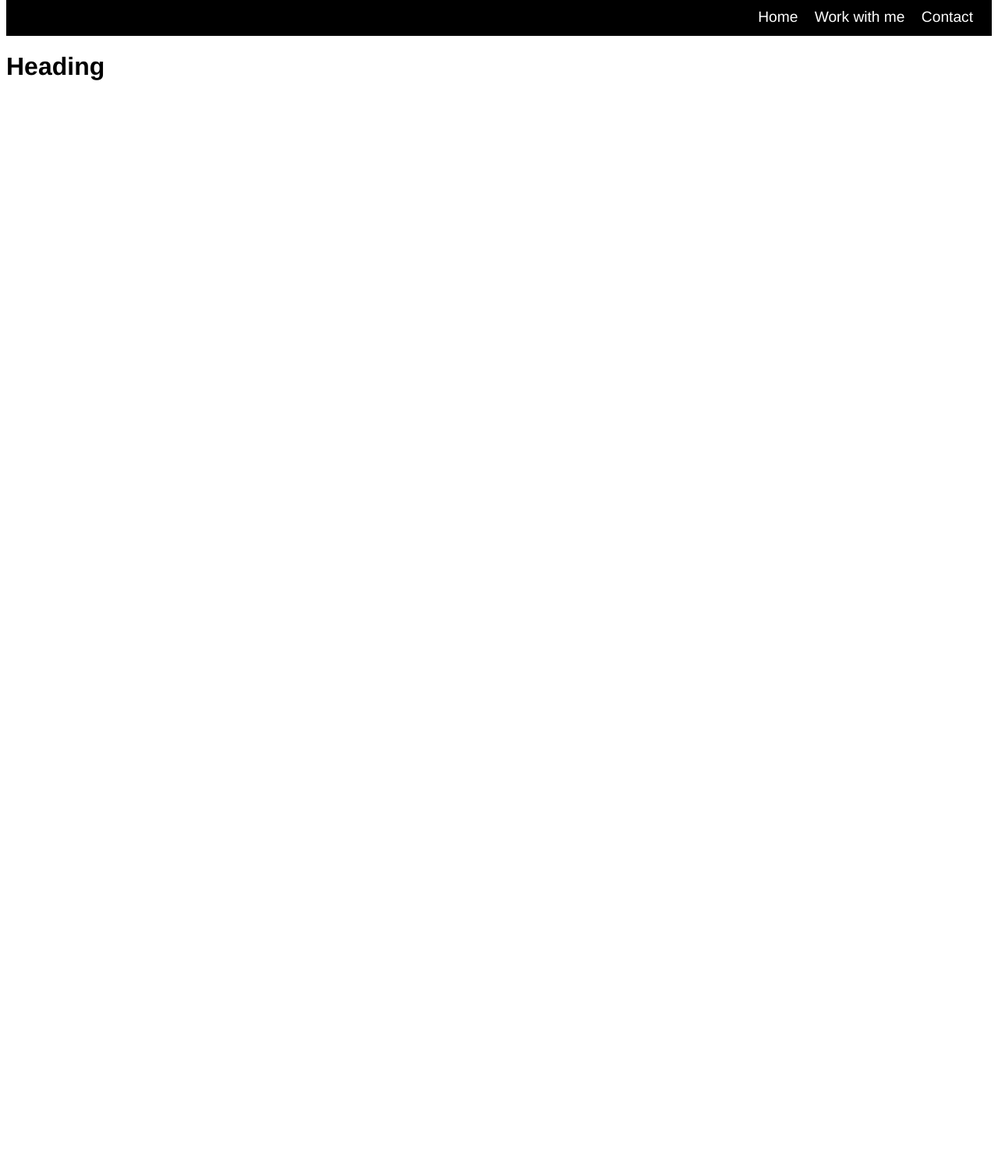
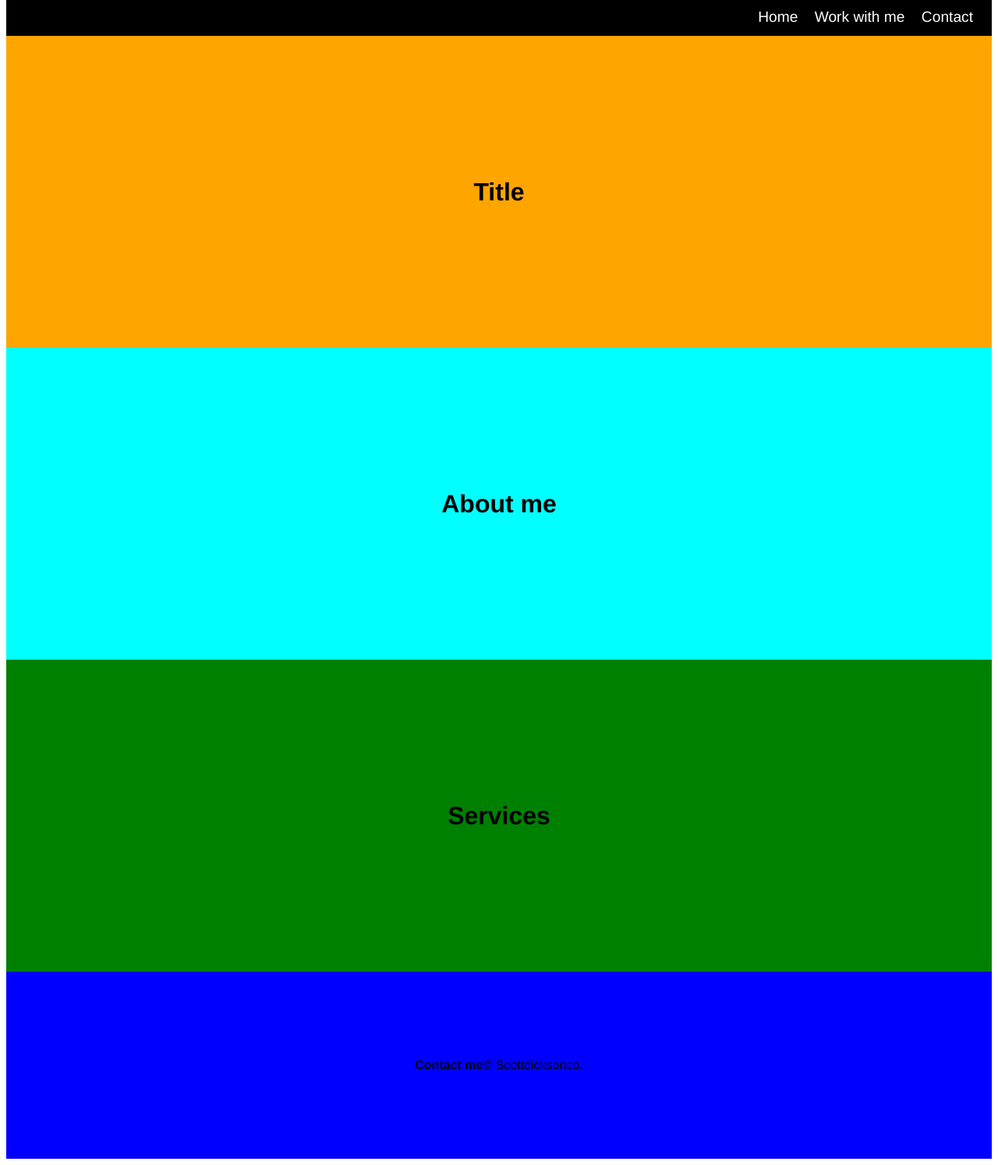
Before and after one commit to ScottDickson/homepage, a plain HTML site: page index.html in a window 1280 px wide. Shown: the part 10-1504 px from the top of the page at 78% size. Before the commit the page ends 800 px from the top, so only its background shows below. Drawn offline with Linux system fonts and the light colour scheme.

Commit message:
base layout

```diff
--- a/index.html
+++ b/index.html
@@ -12,8 +12,18 @@
         <a href="">Contact</a>
       </nav>
     </div><!--topbar-->
-  <h1>Heading</h1>
-
-
+    <div class="title">
+      <h1>Title</h1>
+    </div><!--title-->
+    <div class="about">
+      <h1>About me</h1>
+    </div><!--about-->
+    <div class="services">
+      <h1>Services</h1>
+    </div><!--services-->
+    <footer>
+      <h4>Contact me</h4>
+      <p>&copy; Scottdicksonco.</p>
+    </footer>
   </body>
 </html>
--- a/resources/css/index.css
+++ b/resources/css/index.css
@@ -2,6 +2,8 @@ html {
   font-size: 16px;
   font-family: helvetica;
 }
+
+
 /* header */
 .topbar {
   display: flex;
@@ -11,16 +13,55 @@ html {
   justify-content: flex-end;
   align-items: center;
   padding-right: 1rem;
+}
 
-}
 .topbar a {
   display: inline-block;
   padding: .5rem;
   color: white;
   text-decoration: none;
+}
 
-}
 .topbar :visited {
   color: white;
+}
 
+
+/* Title */
+.title {
+  display: flex;
+  background-color: orange;
+  height: 25rem;
+  justify-content: center;
+  align-items: center;
 }
+
+
+/* About */
+.about {
+  display: flex;
+  background-color: aqua;
+  height: 25rem;
+  justify-content: center;
+  align-items: center;
+}
+
+
+/* Services */
+.services {
+  display: flex;
+  background-color: green;
+  height: 25rem;
+  justify-content: center;
+  align-items: center;
+}
+
+
+/* Footer */
+footer {
+  display: flex;
+  background-color: blue;
+  height: 15rem;
+  justify-content: center;
+  align-items: center;
+}
```
Also changed, not shown: 1 other file.
